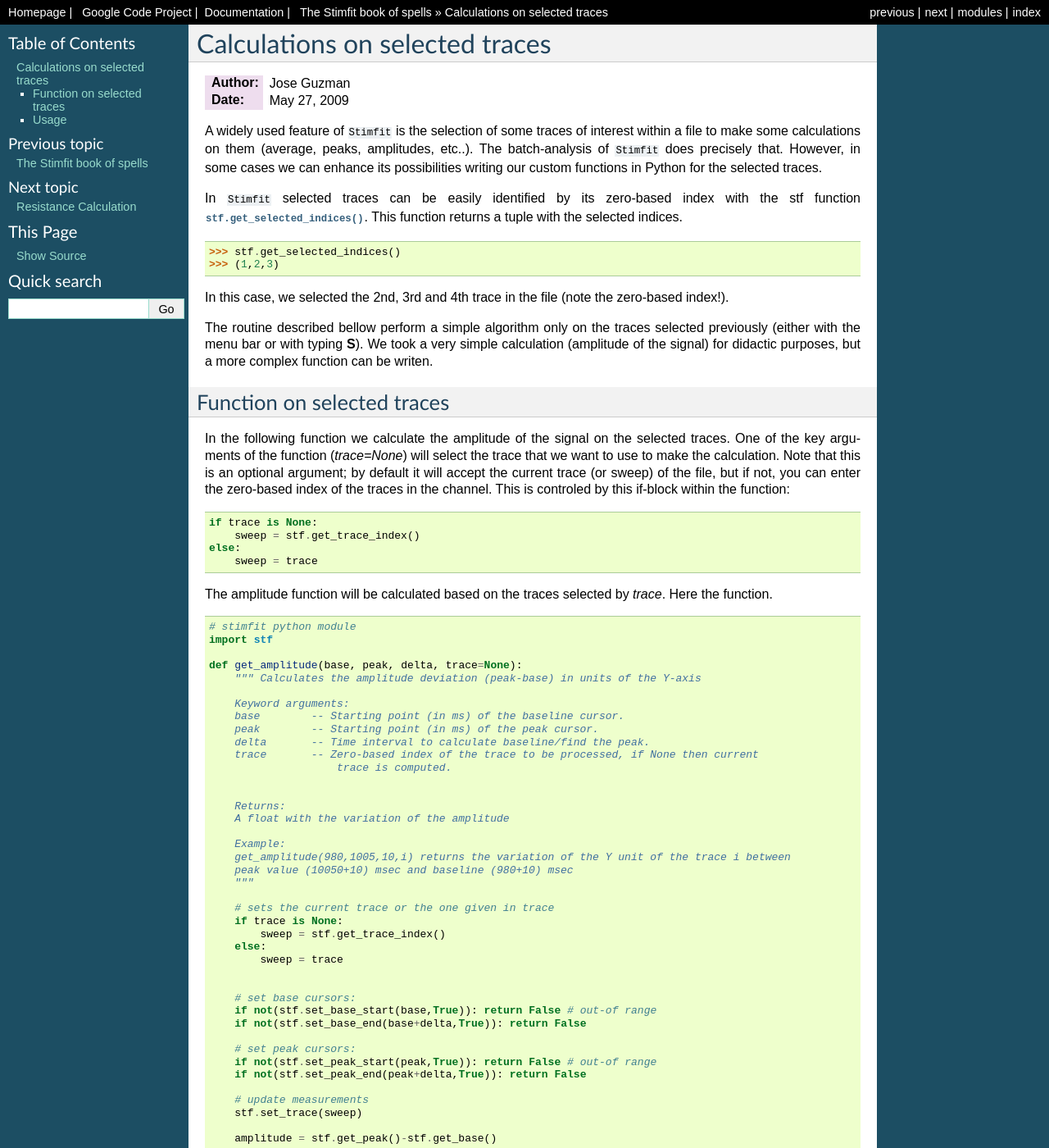
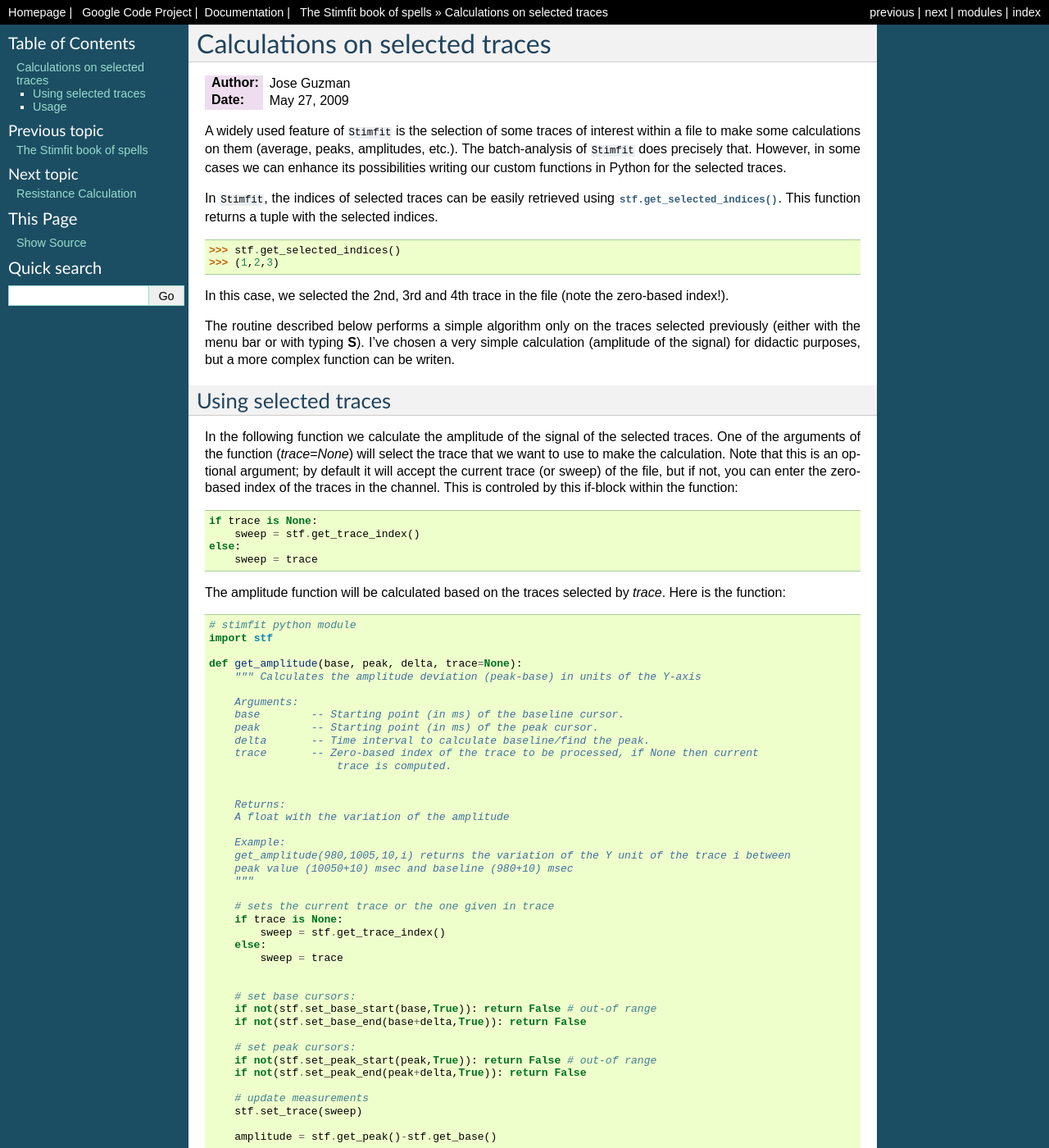
Before and after one commit to neurodroid/stimfit, a Sphinx documentation site: the page built from doc/sphinx/howto/amplitudes.rst, in a window 1280 px wide and 1400 px high. Shown: the whole window at 82% size. Built offline with Sphinx 7.4.7, drawn with Linux system fonts in a browser that asks for light colours; formulas are drawn with MathJax 3; some of the changed text lies outside the part shown.

Commit message:
Edited sphinx documentation.

```diff
--- a/doc/sphinx/howto/amplitudes.rst
+++ b/doc/sphinx/howto/amplitudes.rst
@@ -5,9 +5,9 @@
 :Author: Jose Guzman
 :Date:  |today|
 
-A widely used feature of ``Stimfit`` is the selection of some traces of interest within a file to make some calculations on them (average, peaks, amplitudes, etc..). The batch-analysis of ``Stimfit`` does precisely that. However, in some cases we can enhance its possibilities writing our custom functions in Python for the selected traces.
+A widely used feature of ``Stimfit`` is the selection of some traces of interest within a file to make some calculations on them (average, peaks, amplitudes, etc.). The batch-analysis of ``Stimfit`` does precisely that. However, in some cases we can enhance its possibilities writing our custom functions in Python for the selected traces.
 
-In ``Stimfit`` selected traces can be easily identified by its zero-based index with the stf function :func:`stf.get_selected_indices()`. This function returns a tuple with the selected indices.
+In ``Stimfit``, the indices of selected traces can be easily retrieved using :func:`stf.get_selected_indices()`. This function returns a tuple with the selected indices.
 
 ::
 
@@ -16,14 +16,14 @@
 
 In this case, we selected the 2nd, 3rd and 4th trace in the file (note the zero-based index!).
 
-The routine described bellow perform a simple algorithm only on the traces selected previously (either with the menu bar or with typing **S**). We took a very simple calculation (amplitude of the signal) for didactic purposes, but a more complex function can be writen.
+The routine described below performs a simple algorithm only on the traces selected previously (either with the menu bar or with typing **S**). I've chosen a very simple calculation (amplitude of the signal) for didactic purposes, but a more complex function can be writen.
 
 
-===========================
-Function on selected traces
-===========================
+=====================
+Using selected traces
+=====================
 
-In the following function we calculate the amplitude of the signal on the selected traces. One of the key arguments of the function (*trace=None*) will select the trace that we want to use to make the calculation. Note that this is an optional argument; by default it will accept the current trace (or sweep) of the file, but if not, you can enter the zero-based index of the traces in the channel. This is controled by this if-block within the function:
+In the following function we calculate the amplitude of the signal of the selected traces. One of the arguments of the function (*trace=None*) will select the trace that we want to use to make the calculation. Note that this is an optional argument; by default it will accept the current trace (or sweep) of the file, but if not, you can enter the zero-based index of the traces in the channel. This is controled by this if-block within the function:
 
 ::
 
@@ -34,7 +34,7 @@
 
 
 
-The amplitude function will be calculated based on the traces selected by *trace*. Here the function.
+The amplitude function will be calculated based on the traces selected by *trace*. Here is the function:
 
 
 ::
@@ -46,7 +46,7 @@
     def get_amplitude(base, peak, delta, trace=None):
         """ Calculates the amplitude deviation (peak-base) in units of the Y-axis
 
-        Keyword arguments:
+        Arguments:
         base        -- Starting point (in ms) of the baseline cursor.
         peak        -- Starting point (in ms) of the peak cursor.
         delta       -- Time interval to calculate baseline/find the peak.
@@ -105,8 +105,16 @@
 
 ::
 
-    amplitudes_list = [myfile.get_amplitude(500,750,10,i) for i in stf.get_selected_indices()]
+    >>> amplitudes_list = [myfile.get_amplitude(500,750,10,i) for i in stf.get_selected_indices()]
 
 In this way the tuple of selected indices is passed by the for loop to the function. Next, everything is wrapped in a Python list called amplitudes_list.
 
-Note that you can write similar function with the same reasoning. The optional argument trace=None allows us to control the input to our function.
+For further analysis in spreadsheet programs (Calc, Gnumeric, Excel or similar), the values can be printed into a table that allows to copy and paste the contents. :func:`stf.show_table` takes a dictionary as its first argument. The dictionary has to be composed of strings as keys and numbers as values. You could use it as follows:
+
+::
+
+    >>> table = dict()
+    >>> for i in stf.get_selected_indices(): table["Trace %.3d" % i] = amplitudes_list[i]
+    >>> show_table(table)
+
+Note that the dictionary will be sorted alphabetically according to its keys. Therefore, using "%.3d" is used to keep the table in the same order as the traces. If you wanted to print out more than one value for each trace, you could use :func:`stf.show_table_dictlist` that uses a similar syntax, but requires a list of numbers as the values of the dictionary.
```
